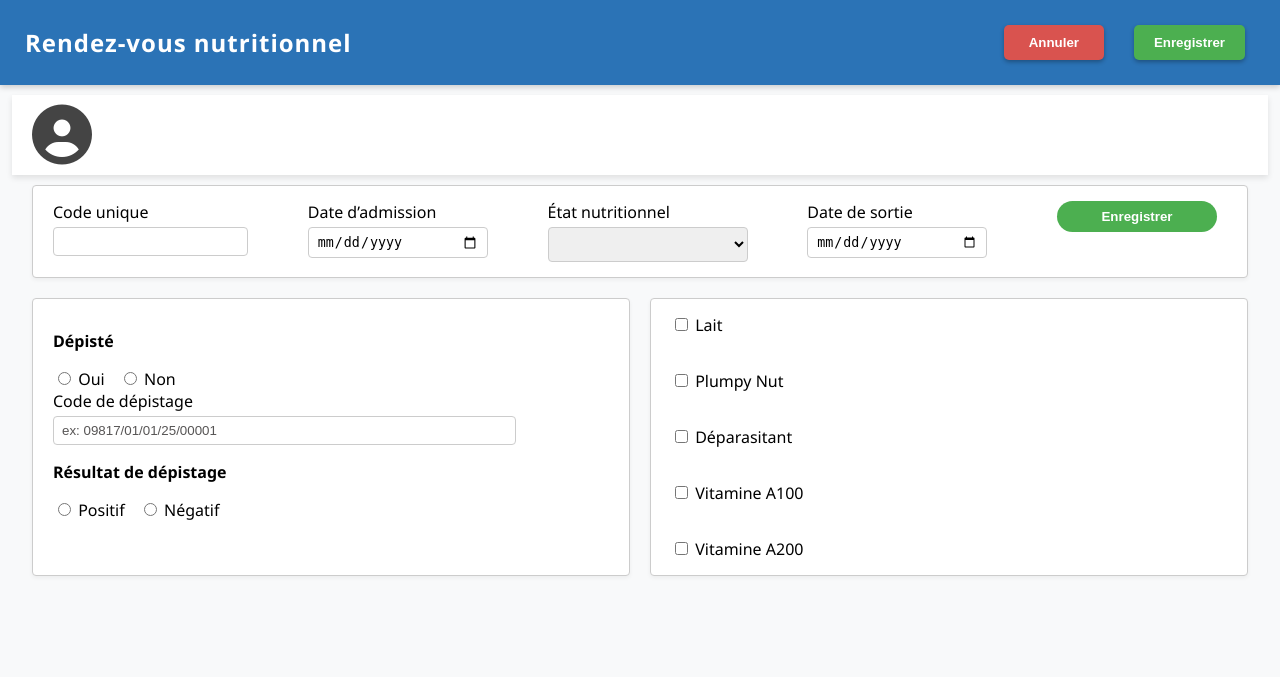
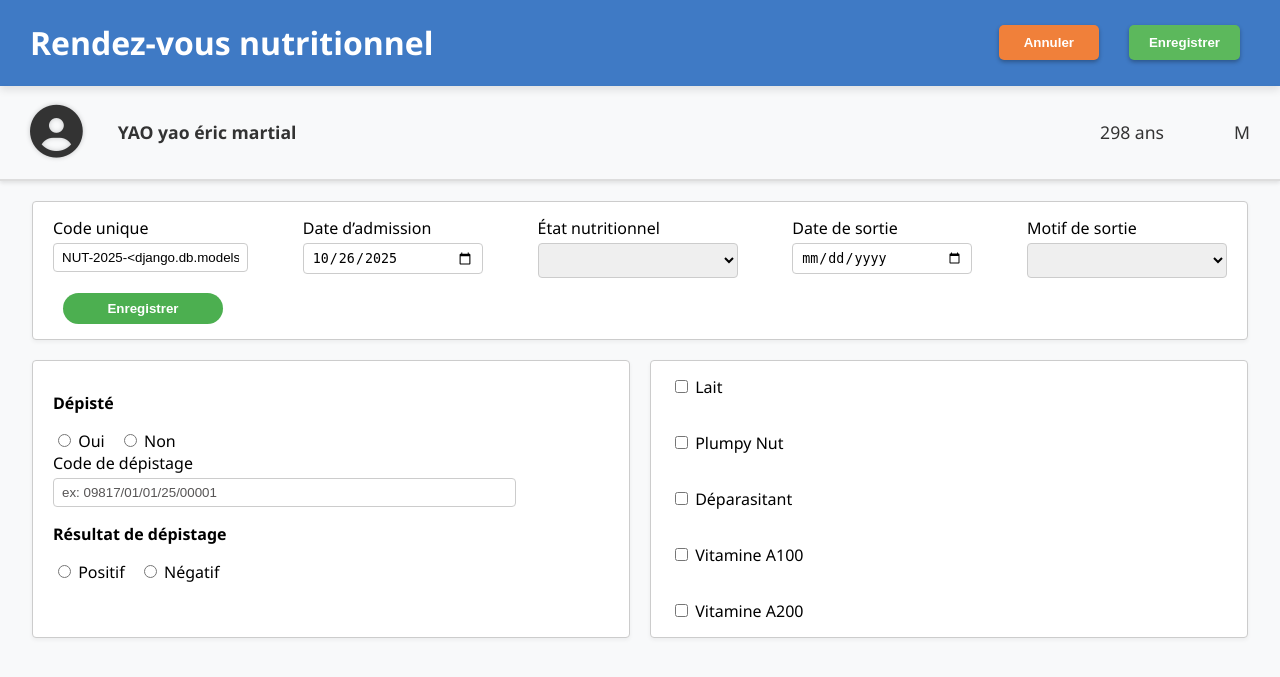
Before and after one commit to Martial56/NutriVa, a Django app: page /nutrition/1/ in a window 1280 px wide. Shown: the top 677 px of the page. Run offline with Django 5.2, Linux system fonts and the light colour scheme; data comes from the database, SQL or seed files in the repository.

Commit message:
enregistrement de la vaccination et nutrition

```diff
--- a/patient/models.py
+++ b/patient/models.py
@@ -53,12 +53,12 @@ class Vaccination(models.Model):
 
 class Nutrition(models.Model):
     patient = models.ForeignKey(Patient, on_delete=models.CASCADE)
-    code_unique = models.CharField(max_length=100)
+    code_nutrition = models.CharField(max_length=100)
     date_visite = models.DateField()
     date_admission = models.DateField()
-    date_sortie = models.DateField()
+    date_sortie = models.DateField(null=True, blank=True)
     etat_nutrition = models.CharField(max_length=500)
-    #status = models.CharField(max_length=500)  nouveau, en cours, sortant
+    motif_sortie = models.CharField(max_length=255, blank=True, null=True)
 
     def __str__(self):
         return f"Nutrition {self.etat_nutrition} de {self.patient} le {self.date_visite}"
--- a/patient/static/patient/style.css
+++ b/patient/static/patient/style.css
@@ -558,15 +558,6 @@ body.nutrition-body {
 }
 
 /* ---------- HEADER ---------- */
-.header-bar-nutrition {
-  background-color: #2b73b6;
-  color: white;
-  display: flex;
-  justify-content: space-between;
-  align-items: center;
-  padding: 10px 25px;
-  box-shadow: 0 2px 6px rgba(0,0,0,0.2);
-}
 
 .header-bar-nutrition h1 {
   font-size: 1.5rem;
--- a/patient/templates/patient/liste_patients.html
+++ b/patient/templates/patient/liste_patients.html
@@ -15,9 +15,9 @@
     <nav class="header-bar-liste"> <!--navbar bg-light mb-4 px-3-->
         <div class="container-fluid d-flex justify-content-between align-items-center">
             <!-- Recherche -->
-            <form class="d-flex w-50" method="post" action="">
+            <form class="d-flex w-50" method="get" action="{% url 'rechercher_patients' %}">
                 {% csrf_token %}
-                <input type="search" name="search" class="form-control me-2" placeholder="Rechercher un patient…" aria-label="Recherche">
+                <input type="search" name="search" class="form-control me-2" placeholder="Rechercher un patient…" aria-label="Recherche"value="{{ query|default:'' }}">
                 <button class="btnrecherche" type="submit">Rechercher</button>
             </form>
 
--- a/patient/templates/patient/nutrition.html
+++ b/patient/templates/patient/nutrition.html
@@ -10,56 +10,68 @@
 </head>
 <body class="nutrition-body">
 
-  <header class="header-bar-nutrition">
+  <div class="header-bar-vaccin">
         <h1>Rendez-vous nutritionnel</h1>
         <div class="header-buttons">
-      <button class="btn btn-cancel">Annuler</button>
-      <button class="btn btn-save">Enregistrer</button>
+            <button class="btn btn-annuler">Annuler</button>
+            <button class="btn btn-enregistrer" form="formapport_nutrition" type="submit">Enregistrer</button>
         </div>
-  </header>
+    </div>
 
-  <section class="patient-info">
-    <i class="fas fa-user-circle patient-icon"></i>
+  <div class="patient-info-box">
     <div class="patient-details">
-      <span class="patient-name"><strong>{{patient.nom}} {{patient.prenom}}</strong></span>
-      <span class="patient-age">{{patient.age}}</span>
+        <i class="fas fa-user-circle profile-icon"></i>
+        <span class="patient-name">{{patient.nom}} {{patient.prenom}}</span>
+        <span class="patient-age">{{patient.age}} ans</span>
         <span class="patient-sex">{{patient.sexe}}</span>
     </div>
-  </section>
+</div>
 
   <main class="nutrition-form-container">
-
+    <form action="{% url 'enregistrement_nutrition' patient.id %}" method="post">
+      {% csrf_token %}
       <!-- Bloc Informations générales -->
       <div class="form-section info-box">
         <div class="form-group">
           <label for="code_unique">Code unique</label>
-        <input type="text" id="code_unique" name="code_unique" value="{{ code }}" readonly>
+          <input type="text" id="code_unique" name="code_unique" value="{{ nutrition.code_nutrition|default_if_none:'' }}" readonly>
         </div>
         <div class="form-group">
           <label for="date_admission">Date d’admission</label>
-        <input type="date" id="date_admission" name="date_admission">
+          <input type="date" id="date_admission" name="date_admission" value="{{ nutrition.date_admission|date:'Y-m-d' }}">
         </div>
         <div class="form-group">
           <label for="etat_nutri">État nutritionnel</label>
           <select id="etat_nutri" name="etat_nutri" class="etat_nutri">
               <option value=""></option>
-            <option value="normal">Normal</option>
-            <option value="modere">Modéré</option>
-            <option value="severe">Sévère sans complication</option>
-            <option value="severe_comp">Sévère avec complication</option>
-            <option value="surpoids">Surpoids</option>
-            <option value="obeisite">Obésité</option>
+              <option value="normal" {% if nutrition.etat_nutri == 'normal' %}selected{% endif %}>Normal</option>
+              <option value="modere" {% if nutrition.etat_nutri == 'modere' %}selected{% endif %}>Modéré</option>
+              <option value="severe_sans_comp" {% if nutrition.etat_nutri == 'severe_sans_comp' %}selected{% endif %}>Sévère sans complication</option>
+              <option value="severe_avec_comp" {% if nutrition.etat_nutri == 'severe_avec_comp' %}selected{% endif %}>Sévère avec complication</option>
+              <option value="surpoids" {% if nutrition.etat_nutri == 'surpoids' %}selected{% endif %}>Surpoids</option>
+              <option value="obeisite" {% if nutrition.etat_nutri == 'obeisite' %}selected{% endif %}>Obésité</option>
           </select>
         </div>
         <div class="form-group">
           <label for="date_sortie">Date de sortie</label>
-        <input type="date" id="date_sortie" name="date_sortie">
+          <input type="date" id="date_sortie" name="date_sortie" value="{{ nutrition.date_sortie|date:'Y-m-d' }}">
+        </div>
+        <div class="form-group">
+          <label for="motif_sortie">Motif de sortie</label>
+          <select id="motif_sortie" name="motif_sortie" class="etat_nutri">
+              <option value=""></option>
+              <option value="gueris" {% if nutrition.motif_sortie == 'gueris' %}selected{% endif %}>Guéri</option>
+              <option value="abandon" {% if nutrition.motif_sortie == 'abandon' %}selected{% endif %}>Abandon</option>
+              <option value="deces" {% if nutrition.motif_sortie == 'deces' %}selected{% endif %}>Décès</option>
+          </select>
         </div>
         <div class="form-group btn-right">
-        <button class="btn btn-save">Enregistrer</button>
+          <button class="btn btn-save" type="submit">Enregistrer</button>
         </div>
       </div>
-
+    </form>
+    <form id= "formapport_nutrition" method="post" action="">
+      {%csrf_token%}
       <!-- Bloc Dépistage et Produits -->
       <div class="form-row">
 
@@ -89,6 +101,7 @@
         </div>
 
       </div>
+    </form>
   </main>
 </body>
 </html>
--- a/patient/urls.py
+++ b/patient/urls.py
@@ -12,8 +12,12 @@ urlpatterns = [
     path('rdv/', views.rdv, name="rdv"),
     path('liste_rdv/', views.liste_rdv, name="liste_rdv"),
  # urls.py
+    path('rechercher_patients/', views.rechercher_patients, name="rechercher_patients"),
+
     path("enregistrement_patient/", views.enregistrement_patient, name="enregistrement_patient"),
     path('enregistrement_constante/<int:patient_id>/', views.enregistrement_constante, name='enregistrement_constante'),
+    path('enregistrement_vaccin/<int:patient_id>/', views.enregistrement_vaccin, name='enregistrement_vaccin'),
+    path('enregistrement_nutrition/<int:patient_id>/', views.enregistrement_nutrition, name='enregistrement_nutrition'),
 
 
 ]
--- a/patient/views.py
+++ b/patient/views.py
@@ -1,5 +1,6 @@
 from django.shortcuts import render, redirect, get_object_or_404
 #from .forms import PatientForm
+from django.db.models import Q
 from django.http import HttpResponse
 from .models import Patient, Constante, Vaccination, Rdv, Nutrition
 from datetime import datetime, date
@@ -32,16 +33,34 @@ def vaccination(request, patient_id):
 # la vue pour la page nutrition
 def nutrition(request, patient_id):
     patient = get_object_or_404(Patient, id=patient_id)
-    return render(request, 'patient/nutrition.html', {"patient_id": patient_id})
+    nutrition = Nutrition.objects.filter(patient=patient).first()
+
+    context = {
+        "patient": patient,
+        "nutrition": nutrition,
+    }
+    return render(request, 'patient/nutrition.html', context)
 
 #la vue pour la page de liste des patients
 def liste_patients(request):
     patients = Patient.objects.all()
     return render(request, "patient/liste_patients.html", {"patients": patients})
 
-#definir la date du jour dans le formulaire de constante
-def my_view(request):
-    return render(request, {"today": date.today()})
+# bouton rechercher dans la liste des patients
+def rechercher_patients(request):
+    query = request.GET.get('search')
+    patients = Patient.objects.all()
+    if query:
+
+        patients = Patient.objects.filter(
+            Q(nom__icontains=query) |
+            Q(prenom__icontains=query)|
+            Q(telephone__icontains=query)
+        ).distinct()
+    context = {
+        "patients": patients,
+        "query": query,}
+    return render(request, "patient/liste_patients.html", context)
 
 #Bouton enregistrer de la page création de patient
 def enregistrement_patient(request):
@@ -130,8 +149,8 @@ def liste_rdv(request):
     patients = Patient.objects.filter(id__in=patients_ids)
 
     # 🔹 Récupérer les nutritions et vaccinations liées à ces patients
-    nutritions = Nutrition.objects.filter(patient_id__in=patients_ids)
-    vaccinations = Vaccination.objects.filter(patient_id__in=patients_ids)
+    nutritions = Nutrition.objects.filter(patient_id__in=patients_ids, date_visite__range=[date_debut, date_fin])
+    vaccinations = Vaccination.objects.filter(patient_id__in=patients_ids, date__range=[date_debut, date_fin])
 
     # 🔹 Construire la structure de données à afficher
     data = []
@@ -156,3 +175,70 @@ def liste_rdv(request):
     }
 
     return render(request, 'patient/rdv.html', context)
+
+#enregistrement des vaccinations
+def enregistrement_vaccin(request, patient_id):
+    if request.method == "POST":
+        vaccins = request.POST.getlist('vaccins')  # récupère tous les vaccins cochés
+        patient = get_object_or_404(Patient, id=patient_id)
+        date_vaccin = date.today()
+
+        #for v in vaccins:
+        Vaccination.objects.create(
+            patient=patient,
+            date=date_vaccin,
+            vaccin=vaccins,
+        )
+        return redirect('rdv')  # ou 'liste_patients', selon ta page de retour
+
+    return render(request, 'patient/vaccination.html')
+
+# enregistrement des infos d'admission en nutrition
+def enregistrement_nutrition(request, patient_id):
+    patient = get_object_or_404(Patient, id=patient_id)
+
+    # On vérifie s’il existe déjà une donnée Nutrition pour ce patient
+    nutrition = Nutrition.objects.filter(patient=patient).first()
+
+    if request.method == "POST":
+        date_admission = request.POST.get("date_admission")
+        etat_nutri = request.POST.get("etat_nutri")
+        date_sortie = request.POST.get("date_sortie") or None
+        motif_sortie = request.POST.get("motif_sortie") or None
+
+        code_unique = f"NUT-{date.today().year}-{Nutrition.id}+1"
+        date_visite = date.today()
+        if nutrition:
+            # Mise à jour
+            nutrition.code_nutrition = code_unique
+            nutrition.date_admission = date_admission
+            nutrition.date_visite=date_visite
+            nutrition.etat_nutrition = etat_nutri
+            nutrition.date_sortie = date_sortie
+            nutrition.motif_sortie = motif_sortie
+            nutrition.save()
+        else:
+            # Création
+            Nutrition.objects.create(
+                patient=patient,
+                code_nutrition=code_unique,
+                date_admission=date_admission,
+                date_visite=date_visite,
+                etat_nutrition=etat_nutri,
+                date_sortie=date_sortie,
+                motif_sortie=motif_sortie,
+            )
+
+        return redirect("rdv")  # redirection après enregistrement
+
+    # Préparer les données à envoyer au template
+    #context = {
+    #    "patient": patient,
+     #   "code": nutrition.code_nutrition if nutrition else f"NUT-{patient.id:05d}",
+     #   "date_admission": nutrition.date_admission if nutrition else "",
+     #   "etat_nutri": nutrition.etat_nutri if nutrition else "",
+      #  "date_sortie": nutrition.date_sortie if nutrition else "",
+      #  "motif_sortie": nutrition.motif_sortie if nutrition else "",
+    #}
+
+    return render(request, "patient/nutrition.html")
```
Also changed, not shown: patient/templates/patient/vaccination.html (+42 -42 lines), db.sqlite3, patient/migrations/0002_rename_code_unique_nutrition_code_nutrition_and_more.py (added), patient/migrations/0003_alter_nutrition_date_sortie.py (added), patient/migrations/0004_alter_nutrition_motif_sortie.py (added). Lines whose indentation alone changed are shown as unchanged.
